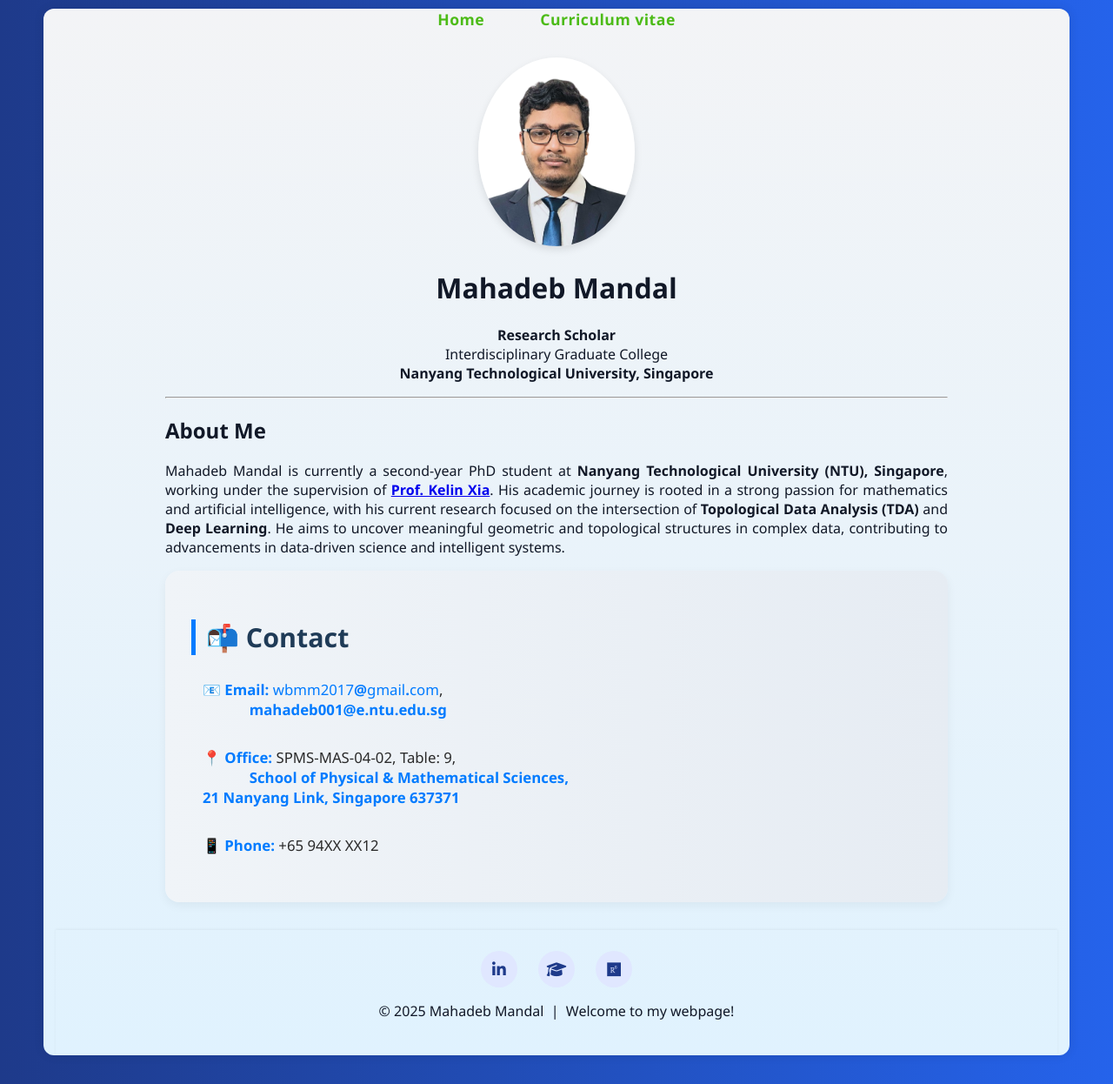
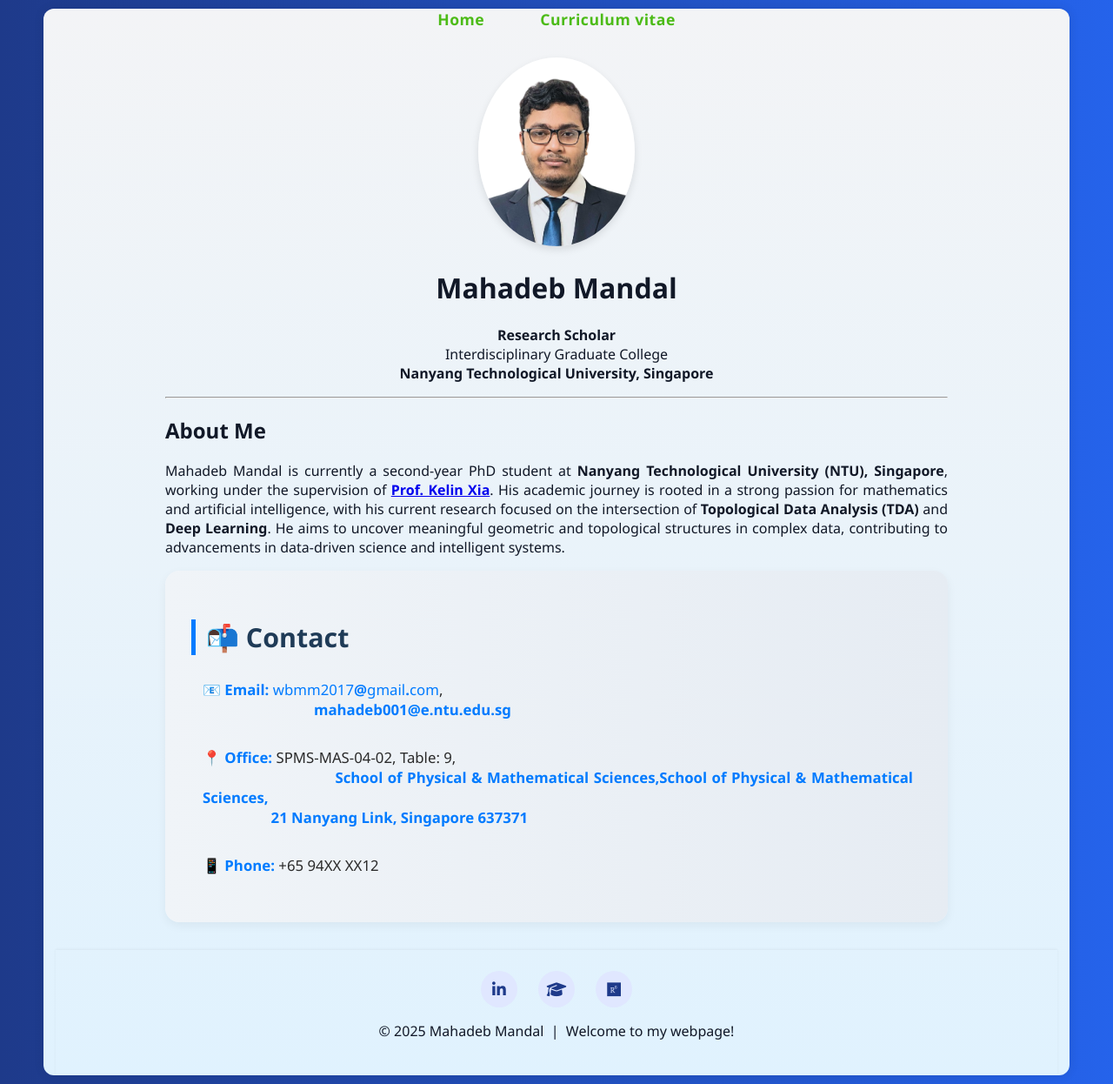
Before and after one commit to mahadeb-ai/mahadeb-ai.github.io, a Jekyll site: the page built from index.md, in a window 1280 px wide. Shown: the whole page at 87% size. Built offline with Jekyll 4.4.1, drawn with Linux system fonts in a browser that asks for light colours.

Commit message:
Update index.md

```diff
--- a/index.md
+++ b/index.md
@@ -25,16 +25,16 @@
   <ul class="contact-info">
     <li>
       <span>📧 Email:</span>
-      <a href="mailto:wbmm2017@gmail.com">wbmm2017<strong>@</strong>gmail<strong>.</strong>com</a>,<br>
+      <a>wbmm2017<strong>@</strong>gmail<strong>.</strong>com</a>,<br>
       <span style="margin-left: 3.2em;">
-        <a href="mailto:mahadeb001@e.ntu.edu.sg">mahadeb001<strong>@</strong>e<strong>.</strong>ntu<strong>.</strong>edu<strong>.</strong>sg</a>
+        &nbsp;&nbsp;&nbsp;&nbsp;&nbsp;&nbsp;&nbsp;&nbsp;&nbsp;&nbsp;&nbsp;&nbsp;&nbsp;&nbsp;&nbsp;&nbsp;&nbsp;<a>mahadeb001<strong>@</strong>e<strong>.</strong>ntu<strong>.</strong>edu<strong>.</strong>sg</a>
       </span>
     </li>
     <li>
       <span>📍 Office:</span> SPMS-MAS-04-02, Table: 9,<br>
       <span style="margin-left: 3.2em;">
-        School of Physical & Mathematical Sciences,<br>
-        21 Nanyang Link, Singapore 637371
+        &nbsp;&nbsp;&nbsp;&nbsp;&nbsp;&nbsp;&nbsp;&nbsp;&nbsp;&nbsp;&nbsp;&nbsp;&nbsp;&nbsp;&nbsp;&nbsp;&nbsp;&nbsp;School of Physical & Mathematical Sciences,School of Physical & Mathematical Sciences,<br>
+        &nbsp;&nbsp;&nbsp;&nbsp;&nbsp;&nbsp;&nbsp;&nbsp;&nbsp;&nbsp;&nbsp;&nbsp;&nbsp;&nbsp;&nbsp;&nbsp;&nbsp;&nbsp;21 Nanyang Link, Singapore 637371
       </span>
     </li>
     <li>
```
